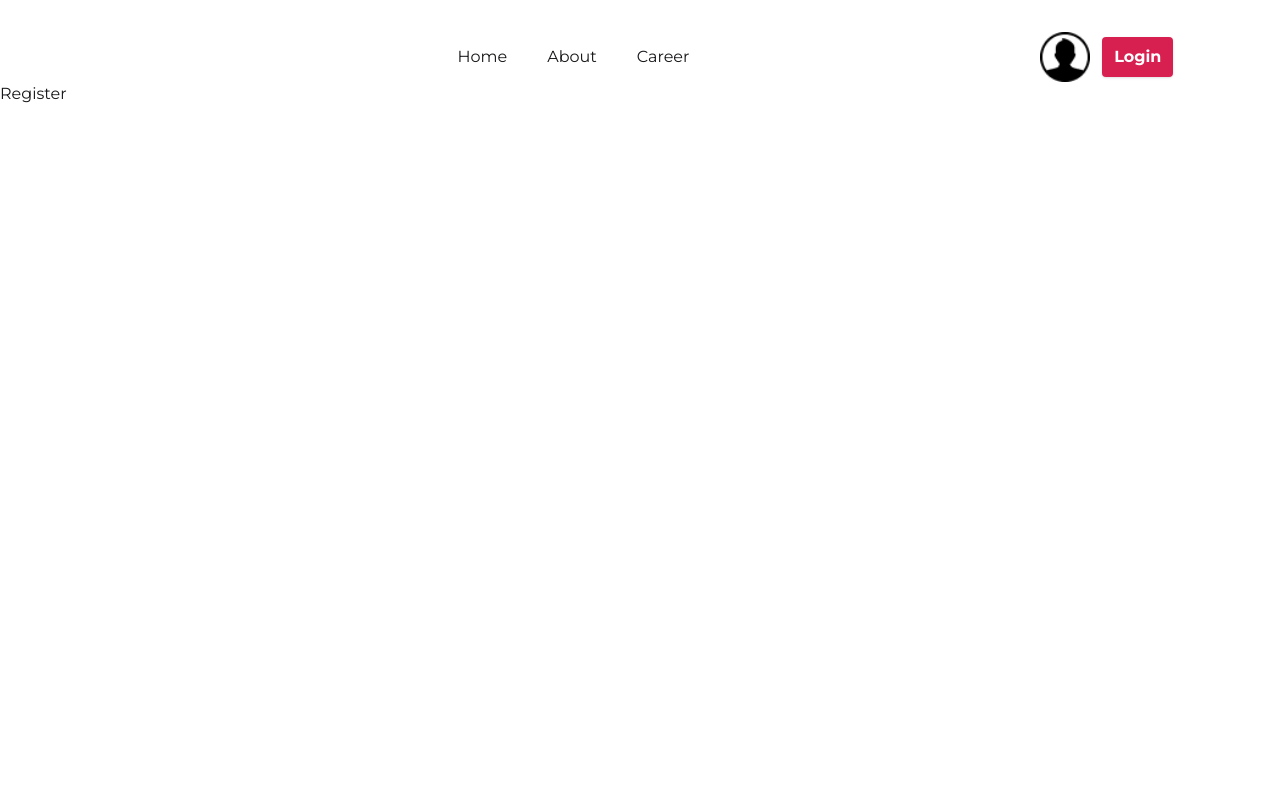
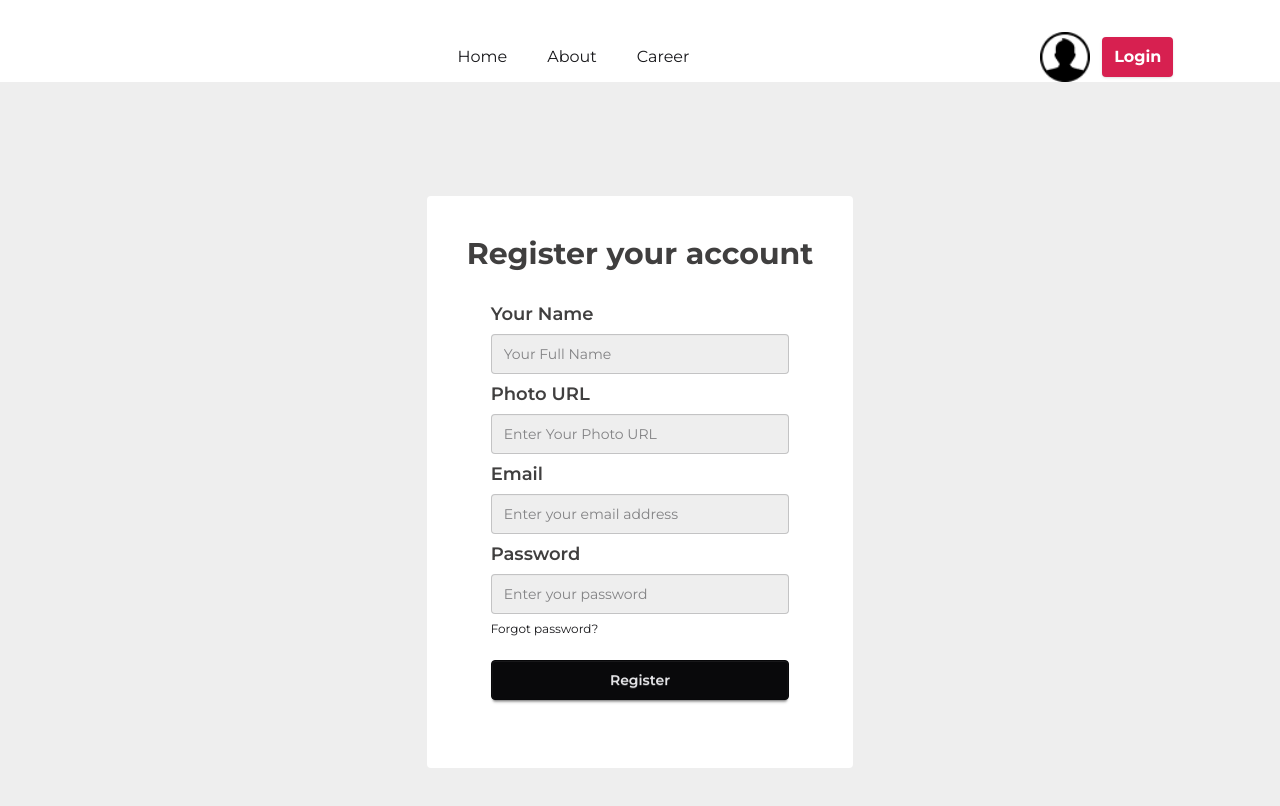
Before and after one commit to Mezba-Morsalin/Dragon-news-next, a Next.js app: page /register in a window 1280 px wide. Shown: the top 806 px of the page. Built offline with nearby package versions, Linux system fonts and the light colour scheme.

Commit message:
Login and Register Page Completed

```diff
--- a/package.json
+++ b/package.json
@@ -14,6 +14,7 @@
     "react": "19.2.4",
     "react-dom": "19.2.4",
     "react-fast-marquee": "^1.6.5",
+    "react-hook-form": "^7.74.0",
     "react-hot-toast": "^2.6.0",
     "react-icons": "^5.6.0"
   },
--- a/src/app/(auth)/login/page.jsx
+++ b/src/app/(auth)/login/page.jsx
@@ -1,21 +1,42 @@
+"use client"
+import Link from 'next/link';
 import React from 'react';
-export const metadata = {
-  title: 'Dragon News - login',
-}
+import { useForm } from 'react-hook-form';
+import toast, { Toaster } from 'react-hot-toast';
 
 const LoginPage = () => {
+    const {register,
+    handleSubmit,
+    formState: { errors },
+    } = useForm()
+    const handleLogin =(data) => {;
+        if (!data.email || !data.password) {
+            toast.error("Invalid Login");
+            return
+        }
+            toast.success("Login Successful")
+    }
     return (
-        <div className='max-w-3xl mx-auto'>
-            <form className="fieldset bg-base-200 border-base-300 rounded-box  border p-4 flex flex-col justify-center">
-                <h2 className='text-4xl font-bold'>Login your account</h2>
-  <label className="label">Email Address</label>
-  <input type="email" className="input" placeholder="Email" />
-
-  <label className="label">Password</label>
-  <input type="password" className="input" placeholder="Password" />
-
-  <button className="btn btn-neutral mt-4 w-80">Login</button>
-</form>
+        <div className=' bg-base-300'>
+            <div className='w-11/12 lg:w-10/12 mx-auto min-h-screen  flex justify-center items-center '>
+            <div className='bg-white p-10 rounded '>
+                <h2 className='font-bold text-3xl text-[#403F3F]'>Login Your Account</h2>
+                <form onSubmit={handleSubmit(handleLogin)} className="card-body">
+        <fieldset className="fieldset">
+          <label className="label font-semibold text-[#403F3F] text-lg">Email</label>
+          <input type="email" className="input bg-base-300" placeholder="Enter your email address" {...register("email", { required: "Email is Required" })}/>
+          {errors.email && <span className='text-red-500 mt-2'>{errors.email.message}</span>}
+          <label className="label font-semibold text-[#403F3F] text-lg">Password</label>
+          <input type="password" className="input bg-base-300" placeholder="Enter your password" {...register("password", { required: "You Can't Login Without Password" })}/>
+          {errors.password && <span className='text-red-500 mt-2'>{errors.password.message}</span>}
+          <div><a className="link link-hover">Forgot password?</a></div>
+          <button className="btn btn-neutral mt-4">Login</button>
+          <p className='text-[#403F3F] mt-3 font-semibold'>Don’t Have An Account ? <Link className='text-red-500' href='/register'>Register</Link></p>
+        </fieldset>
+      </form>
+            </div>
+        </div>
+        <Toaster></Toaster>
         </div>
     );
 };
--- a/src/app/(auth)/register/page.jsx
+++ b/src/app/(auth)/register/page.jsx
@@ -1,9 +1,45 @@
-import React from 'react';
+"use client"
+import { useForm } from 'react-hook-form';
+import toast, { Toaster } from 'react-hot-toast';
 
 const RegisterPage = () => {
+    const {register,
+    handleSubmit,
+    formState: { errors },
+    } = useForm()
+    const handleLogin =(data) => {;
+        if (!data.email || !data.password) {
+            toast.error("Invalid Login");
+            return
+        }
+            toast.success("Login Successful")
+    }
     return (
-        <div>
-            Register
+        <div className=' bg-base-300'>
+            <div className='w-11/12 lg:w-10/12 mx-auto min-h-screen  flex justify-center items-center '>
+            <div className='bg-white p-10 rounded '>
+                <h2 className='font-bold text-3xl text-[#403F3F]'>Register your account</h2>
+                <form onSubmit={handleSubmit(handleLogin)} className="card-body">
+        <fieldset className="fieldset">
+          <label className="label font-semibold text-[#403F3F] text-lg">Your Name</label>
+          <input type="text" className="input bg-base-300" placeholder="Your Full Name" {...register("name", { required: "Name Required" })}/>
+          {errors.name && <span className='text-red-500 mt-2'>{errors.name.message}</span>}
+          <label className="label font-semibold text-[#403F3F] text-lg">Photo URL</label>
+          <input type="text" className="input bg-base-300" placeholder="Enter Your Photo URL" {...register("photo", { required: "Upload Your Photo to Registration" })}/>
+          {errors.photo && <span className='text-red-500 mt-2'>{errors.photo.message}</span>}
+          <label className="label font-semibold text-[#403F3F] text-lg">Email</label>
+          <input type="email" className="input bg-base-300" placeholder="Enter your email address" {...register("email", { required: "Email is Required" })}/>
+          {errors.email && <span className='text-red-500 mt-2'>{errors.email.message}</span>}
+          <label className="label font-semibold text-[#403F3F] text-lg">Password</label>
+          <input type="password" className="input bg-base-300" placeholder="Enter your password" {...register("password", { required: "You Can't Login Without Password" })}/>
+          {errors.password && <span className='text-red-500 mt-2'>{errors.password.message}</span>}
+          <div><a className="link link-hover">Forgot password?</a></div>
+          <button className="btn btn-neutral mt-4">Register</button>
+        </fieldset>
+      </form>
+            </div>
+        </div>
+        <Toaster></Toaster>
         </div>
     );
 };
```
Also changed, not shown: 1 other file (tests, documents, lock files or other folders).
